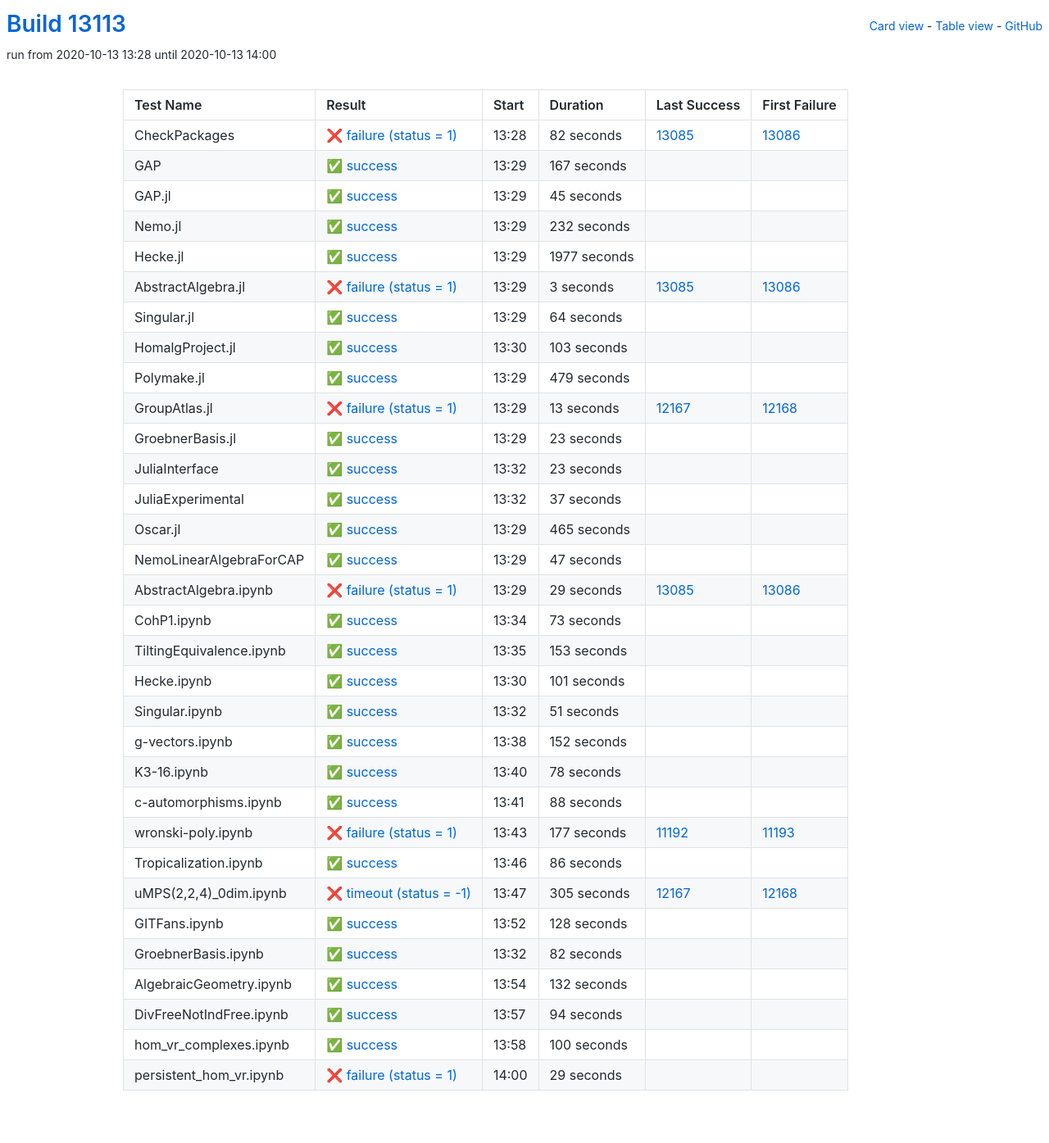
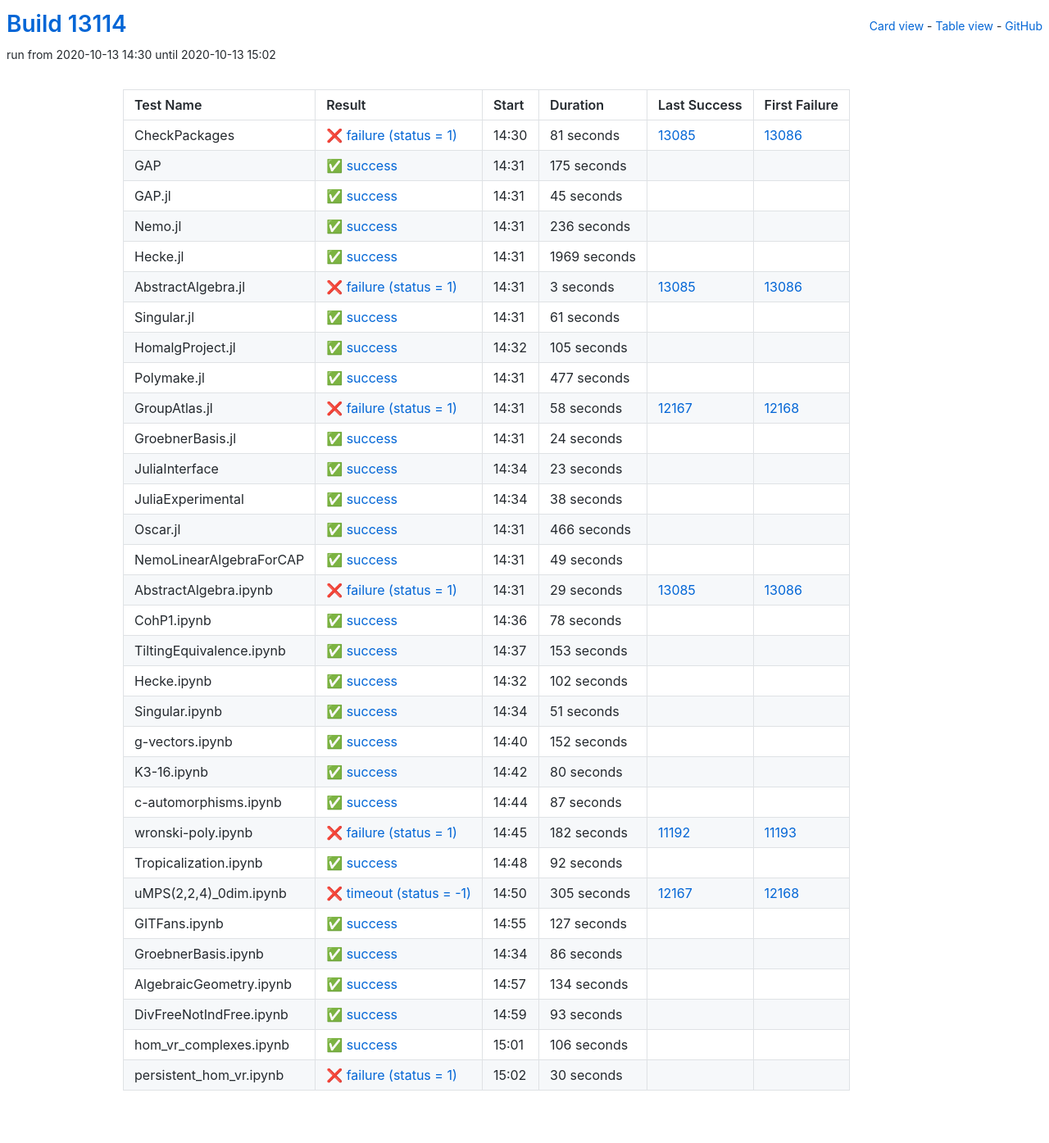
Before and after one commit to oscar-system/oscar-ci-status, a Jekyll site: the page built from table.html, in a window 1280 px wide. Shown: the whole page at 82% size. Built offline with Jekyll 4.4.1, drawn with Linux system fonts in a browser that asks for light colours.

Commit message:
Build #13114

```diff
--- a/_data/ci.yml
+++ b/_data/ci.yml
@@ -1,6 +1,6 @@
 ---
-build: 13113
-build_url: https://oscarci.mathematik.uni-kl.de/job/oscar/13113/
+build: 13114
+build_url: https://oscarci.mathematik.uni-kl.de/job/oscar/13114/
 job: oscar
 organization: oscar-system
 repo: oscar-ci-status
@@ -8,32 +8,32 @@
 tests:
 - name: CheckPackages
   id: checkpackages
-  log: https://oscarci.mathematik.uni-kl.de/job/oscar/13113/artifact/logs/build-13113/CheckPackages.log
-  start: 2020-10-13 13:28
+  log: https://oscarci.mathematik.uni-kl.de/job/oscar/13114/artifact/logs/build-13114/CheckPackages.log
+  start: 2020-10-13 14:30
   success: false
   exitcode: 1
   status: failure
-  duration: 82
+  duration: 81
   last_success: 13085
   last_success_url: https://oscarci.mathematik.uni-kl.de/job/oscar/13085/
   first_failure: 13086
   first_failure_url: https://oscarci.mathematik.uni-kl.de/job/oscar/13086/
 - name: GAP
   id: gap
-  log: https://oscarci.mathematik.uni-kl.de/job/oscar/13113/artifact/logs/build-13113/GAP.log
-  start: 2020-10-13 13:29
+  log: https://oscarci.mathematik.uni-kl.de/job/oscar/13114/artifact/logs/build-13114/GAP.log
+  start: 2020-10-13 14:31
   success: true
   exitcode: 0
   status: success
-  duration: 167
+  duration: 175
   last_success: false
   last_success_url:
   first_failure: false
   first_failure_url:
 - name: GAP.jl
   id: gap-jl
-  log: https://oscarci.mathematik.uni-kl.de/job/oscar/13113/artifact/logs/build-13113/GAP.jl.log
-  start: 2020-10-13 13:29
+  log: https://oscarci.mathematik.uni-kl.de/job/oscar/13114/artifact/logs/build-13114/GAP.jl.log
+  start: 2020-10-13 14:31
   success: true
   exitcode: 0
   status: success
@@ -44,32 +44,32 @@
   first_failure_url:
 - name: Nemo.jl
   id: nemo-jl
-  log: https://oscarci.mathematik.uni-kl.de/job/oscar/13113/artifact/logs/build-13113/Nemo.jl.log
-  start: 2020-10-13 13:29
+  log: https://oscarci.mathematik.uni-kl.de/job/oscar/13114/artifact/logs/build-13114/Nemo.jl.log
+  start: 2020-10-13 14:31
   success: true
   exitcode: 0
   status: success
-  duration: 232
+  duration: 236
   last_success: false
   last_success_url:
   first_failure: false
   first_failure_url:
 - name: Hecke.jl
   id: hecke-jl
-  log: https://oscarci.mathematik.uni-kl.de/job/oscar/13113/artifact/logs/build-13113/Hecke.jl.log
-  start: 2020-10-13 13:29
+  log: https://oscarci.mathematik.uni-kl.de/job/oscar/13114/artifact/logs/build-13114/Hecke.jl.log
+  start: 2020-10-13 14:31
   success: true
   exitcode: 0
   status: success
-  duration: 1977
+  duration: 1969
   last_success: false
   last_success_url:
   first_failure: false
   first_failure_url:
 - name: AbstractAlgebra.jl
   id: abstractalgebra-jl
-  log: https://oscarci.mathematik.uni-kl.de/job/oscar/13113/artifact/logs/build-13113/AbstractAlgebra.jl.log
-  start: 2020-10-13 13:29
+  log: https://oscarci.mathematik.uni-kl.de/job/oscar/13114/artifact/logs/build-13114/AbstractAlgebra.jl.log
+  start: 2020-10-13 14:31
   success: false
   exitcode: 1
   status: failure
@@ -80,68 +80,68 @@
   first_failure_url: https://oscarci.mathematik.uni-kl.de/job/oscar/13086/
 - name: Singular.jl
   id: singular-jl
-  log: https://oscarci.mathematik.uni-kl.de/job/oscar/13113/artifact/logs/build-13113/Singular.jl.log
-  start: 2020-10-13 13:29
+  log: https://oscarci.mathematik.uni-kl.de/job/oscar/13114/artifact/logs/build-13114/Singular.jl.log
+  start: 2020-10-13 14:31
   success: true
   exitcode: 0
   status: success
-  duration: 64
+  duration: 61
   last_success: false
   last_success_url:
   first_failure: false
   first_failure_url:
 - name: HomalgProject.jl
   id: homalgproject-jl
-  log: https://oscarci.mathematik.uni-kl.de/job/oscar/13113/artifact/logs/build-13113/HomalgProject.jl.log
-  start: 2020-10-13 13:30
+  log: https://oscarci.mathematik.uni-kl.de/job/oscar/13114/artifact/logs/build-13114/HomalgProject.jl.log
+  start: 2020-10-13 14:32
   success: true
   exitcode: 0
   status: success
-  duration: 103
+  duration: 105
   last_success: false
   last_success_url:
   first_failure: false
   first_failure_url:
 - name: Polymake.jl
   id: polymake-jl
-  log: https://oscarci.mathematik.uni-kl.de/job/oscar/13113/artifact/logs/build-13113/Polymake.jl.log
-  start: 2020-10-13 13:29
+  log: https://oscarci.mathematik.uni-kl.de/job/oscar/13114/artifact/logs/build-13114/Polymake.jl.log
+  start: 2020-10-13 14:31
   success: true
   exitcode: 0
   status: success
-  duration: 479
+  duration: 477
   last_success: false
   last_success_url:
   first_failure: false
   first_failure_url:
 - name: GroupAtlas.jl
   id: groupatlas-jl
-  log: https://oscarci.mathematik.uni-kl.de/job/oscar/13113/artifact/logs/build-13113/GroupAtlas.jl.log
-  start: 2020-10-13 13:29
+  log: https://oscarci.mathematik.uni-kl.de/job/oscar/13114/artifact/logs/build-13114/GroupAtlas.jl.log
+  start: 2020-10-13 14:31
   success: false
   exitcode: 1
   status: failure
-  duration: 13
+  duration: 58
   last_success: 12167
   last_success_url: https://oscarci.mathematik.uni-kl.de/job/oscar/12167/
   first_failure: 12168
   first_failure_url: https://oscarci.mathematik.uni-kl.de/job/oscar/12168/
 - name: GroebnerBasis.jl
   id: groebnerbasis-jl
-  log: https://oscarci.mathematik.uni-kl.de/job/oscar/13113/artifact/logs/build-13113/GroebnerBasis.jl.log
-  start: 2020-10-13 13:29
+  log: https://oscarci.mathematik.uni-kl.de/job/oscar/13114/artifact/logs/build-13114/GroebnerBasis.jl.log
+  start: 2020-10-13 14:31
   success: true
   exitcode: 0
   status: success
-  duration: 23
+  duration: 24
   last_success: false
   last_success_url:
   first_failure: false
   first_failure_url:
 - name: JuliaInterface
   id: juliainterface
-  log: https://oscarci.mathematik.uni-kl.de/job/oscar/13113/artifact/logs/build-13113/JuliaInterface.log
-  start: 2020-10-13 13:32
+  log: https://oscarci.mathematik.uni-kl.de/job/oscar/13114/artifact/logs/build-13114/JuliaInterface.log
+  start: 2020-10-13 14:34
   success: true
   exitcode: 0
   status: success
@@ -152,44 +152,44 @@
   first_failure_url:
 - name: JuliaExperimental
   id: juliaexperimental
-  log: https://oscarci.mathematik.uni-kl.de/job/oscar/13113/artifact/logs/build-13113/JuliaExperimental.log
-  start: 2020-10-13 13:32
+  log: https://oscarci.mathematik.uni-kl.de/job/oscar/13114/artifact/logs/build-13114/JuliaExperimental.log
+  start: 2020-10-13 14:34
   success: true
   exitcode: 0
   status: success
-  duration: 37
+  duration: 38
   last_success: false
   last_success_url:
   first_failure: false
   first_failure_url:
 - name: Oscar.jl
   id: oscar-jl
-  log: https://oscarci.mathematik.uni-kl.de/job/oscar/13113/artifact/logs/build-13113/Oscar.jl.log
-  start: 2020-10-13 13:29
+  log: https://oscarci.mathematik.uni-kl.de/job/oscar/13114/artifact/logs/build-13114/Oscar.jl.log
+  start: 2020-10-13 14:31
   success: true
   exitcode: 0
   status: success
-  duration: 465
+  duration: 466
   last_success: false
   last_success_url:
   first_failure: false
   first_failure_url:
 - name: NemoLinearAlgebraForCAP
   id: nemolinearalgebraforcap
-  log: https://oscarci.mathematik.uni-kl.de/job/oscar/13113/artifact/logs/build-13113/NemoLinearAlgebraForCAP.log
-  start: 2020-10-13 13:29
+  log: https://oscarci.mathematik.uni-kl.de/job/oscar/13114/artifact/logs/build-13114/NemoLinearAlgebraForCAP.log
+  start: 2020-10-13 14:31
   success: true
   exitcode: 0
   status: success
-  duration: 47
+  duration: 49
   last_success: false
   last_success_url:
   first_failure: false
   first_failure_url:
 - name: AbstractAlgebra.ipynb
   id: abstractalgebra-ipynb
-  log: https://oscarci.mathematik.uni-kl.de/job/oscar/13113/artifact/logs/build-13113/AbstractAlgebra.ipynb.log
-  start: 2020-10-13 13:29
+  log: https://oscarci.mathematik.uni-kl.de/job/oscar/13114/artifact/logs/build-13114/AbstractAlgebra.ipynb.log
+  start: 2020-10-13 14:31
   success: false
   exitcode: 1
   status: failure
@@ -200,20 +200,20 @@
   first_failure_url: https://oscarci.mathematik.uni-kl.de/job/oscar/13086/
 - name: CohP1.ipynb
   id: cohp1-ipynb
-  log: https://oscarci.mathematik.uni-kl.de/job/oscar/13113/artifact/logs/build-13113/CohP1.ipynb.log
-  start: 2020-10-13 13:34
+  log: https://oscarci.mathematik.uni-kl.de/job/oscar/13114/artifact/logs/build-13114/CohP1.ipynb.log
+  start: 2020-10-13 14:36
   success: true
   exitcode: 0
   status: success
-  duration: 73
+  duration: 78
   last_success: false
   last_success_url:
   first_failure: false
   first_failure_url:
 - name: TiltingEquivalence.ipynb
   id: tiltingequivalence-ipynb
-  log: https://oscarci.mathematik.uni-kl.de/job/oscar/13113/artifact/logs/build-13113/TiltingEquivalence.ipynb.log
-  start: 2020-10-13 13:35
+  log: https://oscarci.mathematik.uni-kl.de/job/oscar/13114/artifact/logs/build-13114/TiltingEquivalence.ipynb.log
+  start: 2020-10-13 14:37
   success: true
   exitcode: 0
   status: success
@@ -224,20 +224,20 @@
   first_failure_url:
 - name: Hecke.ipynb
   id: hecke-ipynb
-  log: https://oscarci.mathematik.uni-kl.de/job/oscar/13113/artifact/logs/build-13113/Hecke.ipynb.log
-  start: 2020-10-13 13:30
+  log: https://oscarci.mathematik.uni-kl.de/job/oscar/13114/artifact/logs/build-13114/Hecke.ipynb.log
+  start: 2020-10-13 14:32
   success: true
   exitcode: 0
   status: success
-  duration: 101
+  duration: 102
   last_success: false
   last_success_url:
   first_failure: false
   first_failure_url:
 - name: Singular.ipynb
   id: singular-ipynb
-  log: https://oscarci.mathematik.uni-kl.de/job/oscar/13113/artifact/logs/build-13113/Singular.ipynb.log
-  start: 2020-10-13 13:32
+  log: https://oscarci.mathematik.uni-kl.de/job/oscar/13114/artifact/logs/build-13114/Singular.ipynb.log
+  start: 2020-10-13 14:34
   success: true
   exitcode: 0
   status: success
@@ -248,8 +248,8 @@
   first_failure_url:
 - name: g-vectors.ipynb
   id: g-vectors-ipynb
-  log: https://oscarci.mathematik.uni-kl.de/job/oscar/13113/artifact/logs/build-13113/g-vectors.ipynb.log
-  start: 2020-10-13 13:38
+  log: https://oscarci.mathematik.uni-kl.de/job/oscar/13114/artifact/logs/build-13114/g-vectors.ipynb.log
+  start: 2020-10-13 14:40
   success: true
   exitcode: 0
   status: success
@@ -260,56 +260,56 @@
   first_failure_url:
 - name: K3-16.ipynb
   id: k3-16-ipynb
-  log: https://oscarci.mathematik.uni-kl.de/job/oscar/13113/artifact/logs/build-13113/K3-16.ipynb.log
-  start: 2020-10-13 13:40
+  log: https://oscarci.mathematik.uni-kl.de/job/oscar/13114/artifact/logs/build-13114/K3-16.ipynb.log
+  start: 2020-10-13 14:42
   success: true
   exitcode: 0
   status: success
-  duration: 78
+  duration: 80
   last_success: false
   last_success_url:
   first_failure: false
   first_failure_url:
 - name: c-automorphisms.ipynb
   id: c-automorphisms-ipynb
-  log: https://oscarci.mathematik.uni-kl.de/job/oscar/13113/artifact/logs/build-13113/c-automorphisms.ipynb.log
-  start: 2020-10-13 13:41
+  log: https://oscarci.mathematik.uni-kl.de/job/oscar/13114/artifact/logs/build-13114/c-automorphisms.ipynb.log
+  start: 2020-10-13 14:44
   success: true
   exitcode: 0
   status: success
-  duration: 88
+  duration: 87
   last_success: false
   last_success_url:
   first_failure: false
   first_failure_url:
 - name: wronski-poly.ipynb
   id: wronski-poly-ipynb
-  log: https://oscarci.mathematik.uni-kl.de/job/oscar/13113/artifact/logs/build-13113/wronski-poly.ipynb.log
-  start: 2020-10-13 13:43
+  log: https://oscarci.mathematik.uni-kl.de/job/oscar/13114/artifact/logs/build-13114/wronski-poly.ipynb.log
+  start: 2020-10-13 14:45
   success: false
   exitcode: 1
   status: failure
-  duration: 177
+  duration: 182
   last_success: 11192
   last_success_url: https://oscarci.mathematik.uni-kl.de/job/oscar/11192/
   first_failure: 11193
   first_failure_url: https://oscarci.mathematik.uni-kl.de/job/oscar/11193/
 - name: Tropicalization.ipynb
   id: tropicalization-ipynb
-  log: https://oscarci.mathematik.uni-kl.de/job/oscar/13113/artifact/logs/build-13113/Tropicalization.ipynb.log
-  start: 2020-10-13 13:46
+  log: https://oscarci.mathematik.uni-kl.de/job/oscar/13114/artifact/logs/build-13114/Tropicalization.ipynb.log
+  start: 2020-10-13 14:48
   success: true
   exitcode: 0
   status: success
-  duration: 86
+  duration: 92
   last_success: false
   last_success_url:
   first_failure: false
   first_failure_url:
 - name: uMPS(2,2,4)_0dim.ipynb
   id: umps-2-2-4-0dim-ipynb
-  log: https://oscarci.mathematik.uni-kl.de/job/oscar/13113/artifact/logs/build-13113/uMPS-2-2-4-_0dim.ipynb.log
-  start: 2020-10-13 13:47
+  log: https://oscarci.mathematik.uni-kl.de/job/oscar/13114/artifact/logs/build-13114/uMPS-2-2-4-_0dim.ipynb.log
+  start: 2020-10-13 14:50
   success: false
   exitcode: -1
   status: timeout
@@ -320,72 +320,72 @@
   first_failure_url: https://oscarci.mathematik.uni-kl.de/job/oscar/12168/
 - name: GITFans.ipynb
   id: gitfans-ipynb
-  log: https://oscarci.mathematik.uni-kl.de/job/oscar/13113/artifact/logs/build-13113/GITFans.ipynb.log
-  start: 2020-10-13 13:52
+  log: https://oscarci.mathematik.uni-kl.de/job/oscar/13114/artifact/logs/build-13114/GITFans.ipynb.log
+  start: 2020-10-13 14:55
   success: true
   exitcode: 0
   status: success
-  duration: 128
+  duration: 127
   last_success: false
   last_success_url:
   first_failure: false
   first_failure_url:
 - name: GroebnerBasis.ipynb
   id: groebnerbasis-ipynb
-  log: https://oscarci.mathematik.uni-kl.de/job/oscar/13113/artifact/logs/build-13113/GroebnerBasis.ipynb.log
-  start: 2020-10-13 13:32
+  log: https://oscarci.mathematik.uni-kl.de/job/oscar/13114/artifact/logs/build-13114/GroebnerBasis.ipynb.log
+  start: 2020-10-13 14:34
   success: true
   exitcode: 0
   status: success
-  duration: 82
+  duration: 86
   last_success: false
   last_success_url:
   first_failure: false
   first_failure_url:
 - name: AlgebraicGeometry.ipynb
   id: algebraicgeometry-ipynb
-  log: https://oscarci.mathematik.uni-kl.de/job/oscar/13113/artifact/logs/build-13113/AlgebraicGeometry.ipynb.log
-  start: 2020-10-13 13:54
+  log: https://oscarci.mathematik.uni-kl.de/job/oscar/13114/artifact/logs/build-13114/AlgebraicGeometry.ipynb.log
+  start: 2020-10-13 14:57
   success: true
   exitcode: 0
   status: success
-  duration: 132
+  duration: 134
   last_success: false
   last_success_url:
   first_failure: false
   first_failure_url:
 - name: DivFreeNotIndFree.ipynb
   id: divfreenotindfree-ipynb
-  log: https://oscarci.mathematik.uni-kl.de/job/oscar/13113/artifact/logs/build-13113/DivFreeNotIndFree.ipynb.log
-  start: 2020-10-13 13:57
+  log: https://oscarci.mathematik.uni-kl.de/job/oscar/13114/artifact/logs/build-13114/DivFreeNotIndFree.ipynb.log
+  start: 2020-10-13 14:59
   success: true
   exitcode: 0
   status: success
-  duration: 94
+  duration: 93
   last_success: false
   last_success_url:
   first_failure: false
   first_failure_url:
 - name: hom_vr_complexes.ipynb
   id: hom-vr-complexes-ipynb
-  log: https://oscarci.mathematik.uni-kl.de/job/oscar/13113/artifact/logs/build-13113/hom_vr_complexes.ipynb.log
-  start: 2020-10-13 13:58
+  log: https://oscarci.mathematik.uni-kl.de/job/oscar/13114/artifact/logs/build-13114/hom_vr_complexes.ipynb.log
+  start: 2020-10-13 15:01
   success: true
   exitcode: 0
   status: success
-  duration: 100
+  duration: 106
   last_success: false
   last_success_url:
   first_failure: false
   first_failure_url:
 - name: persistent_hom_vr.ipynb
   id: persistent-hom-vr-ipynb
-  log: https://oscarci.mathematik.uni-kl.de/job/oscar/13113/artifact/logs/build-13113/persistent_hom_vr.ipynb.log
-  start: 2020-10-13 14:00
+  log: https://oscarci.mathematik.uni-kl.de/job/oscar/13114/artifact/logs/build-13114/persistent_hom_vr.ipynb.log
+  start: 2020-10-13 15:02
   success: false
   exitcode: 1
   status: failure
-  duration: 29
+  duration: 30
   last_success: false
   last_success_url:
   first_failure: false
```
Also changed, not shown: README.md.
